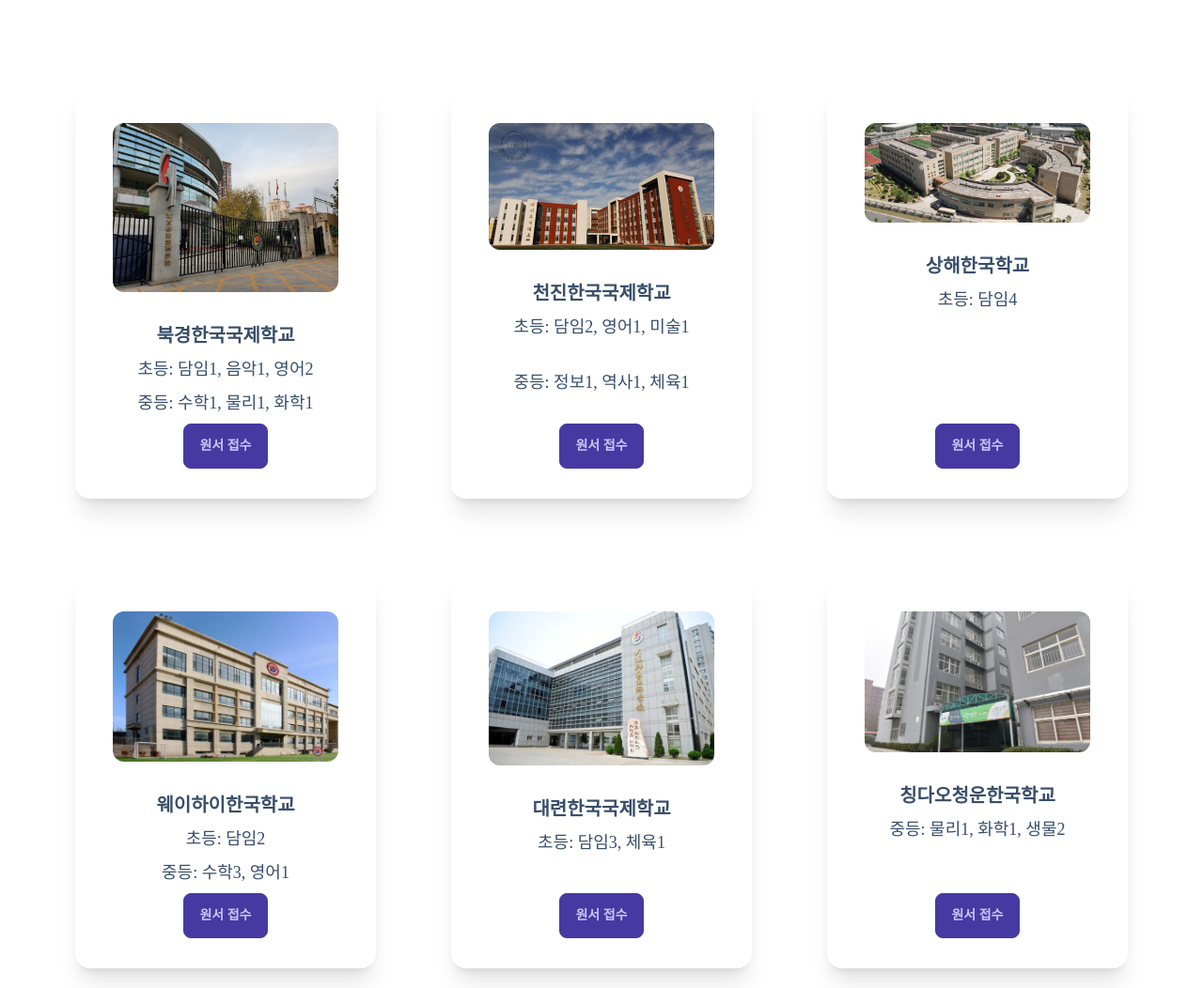
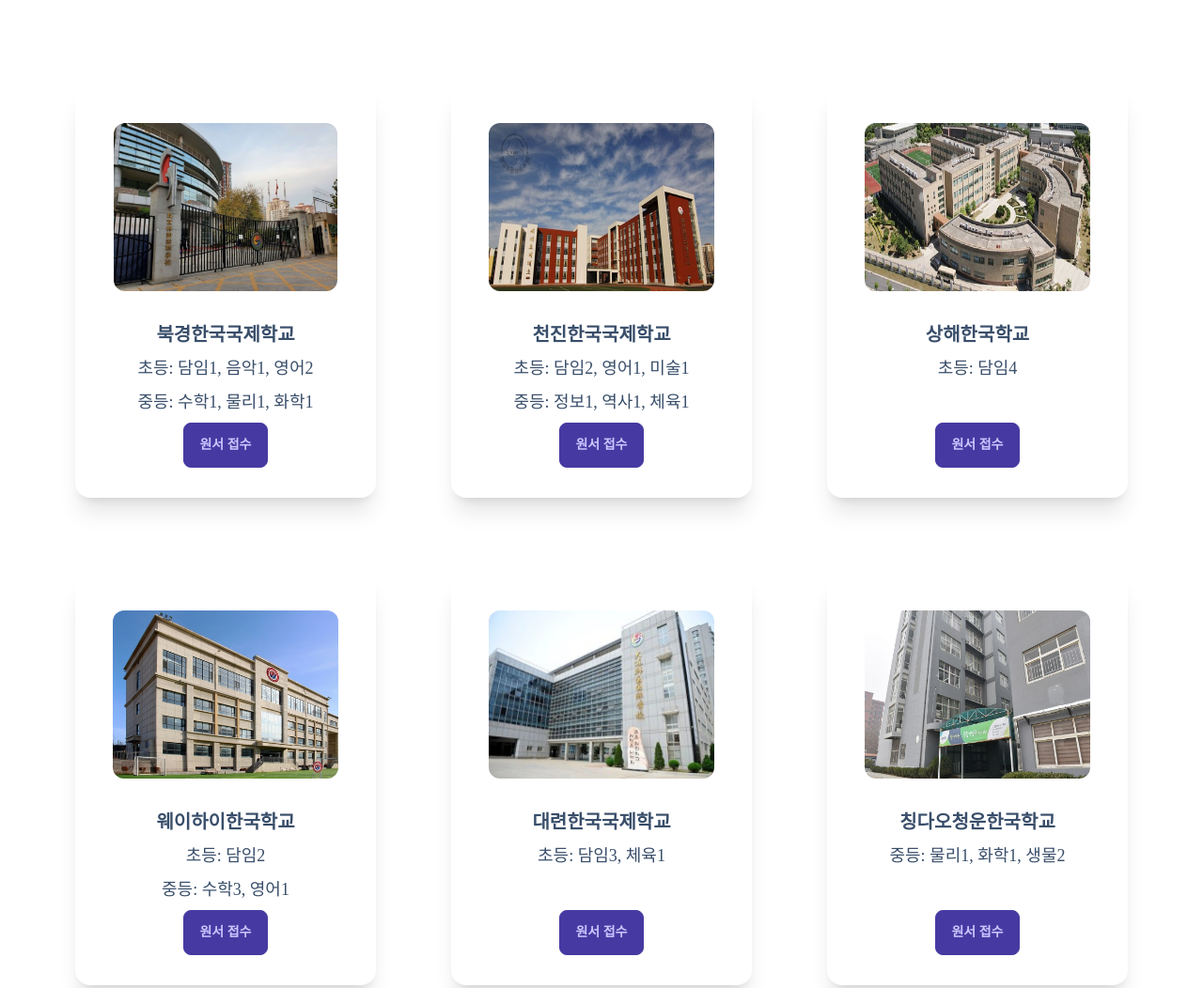
Before and after one commit to brunomarschuck/vuestudy, a plain HTML site: page index.html in a window 1280 px wide. Shown: the part 240-1292 px from the top of the page at 94% size. Drawn offline with nearby package versions, Linux system fonts and the light colour scheme; a web font is replaced by a local one.

Commit message:
img tag now has class named 'card-img-top'
.card-img-top {
  height: 14vw;
  object-fit: fill;
}

```diff
--- a/index.html
+++ b/index.html
@@ -114,7 +114,7 @@
       <!-- 학교 카드 1 -->
       <div class="card w-80 bg-base-100 shadow-xl m-10 hover:drop-shadow-2xl">
         <figure class="px-10 pt-10">
-          <img src="./img/school_1.jpg" alt="school" class="rounded-xl" />
+          <img src="./img/school_1.jpg" alt="school" class="rounded-xl card-img-top" />
         </figure>
         <div class="card-body items-center text-center">
           <h2 class="card-title">북경한국국제학교</h2>
@@ -126,10 +126,12 @@
         </div>
       </div>
 
+
+
       <!-- 학교 카드 2 -->
       <div class="card w-80 bg-base-100 shadow-xl m-10 hover:drop-shadow-2xl">
         <figure class="px-10 pt-10">
-          <img src="./img/school_2.jpg" alt="school" class="rounded-xl" />
+          <img src="./img/school_2.jpg" alt="school" class="rounded-xl card-img-top" />
         </figure>
         <div class="card-body items-center text-center">
           <h2 class="card-title">천진한국국제학교</h2>
@@ -144,7 +146,7 @@
       <!-- 학교 카드 3 -->
       <div class="card w-80 bg-base-100 shadow-xl m-10 hover:drop-shadow-2xl">
         <figure class="px-10 pt-10">
-          <img src="./img/school_3.jpg" alt="school" class="rounded-xl" />
+          <img src="./img/school_3.jpg" alt="school" class="rounded-xl card-img-top" />
         </figure>
         <div class="card-body items-center text-center">
           <h2 class="card-title">상해한국학교</h2>
@@ -158,7 +160,7 @@
       <!-- 학교 카드 4 -->
       <div class="card w-80 bg-base-100 shadow-xl m-10 hover:drop-shadow-2xl">
         <figure class="px-10 pt-10">
-          <img src="./img/school_4.jpg" alt="school" class="rounded-xl" />
+          <img src="./img/school_4.jpg" alt="school" class="rounded-xl card-img-top" />
         </figure>
         <div class="card-body items-center text-center">
           <h2 class="card-title">웨이하이한국학교</h2>
@@ -173,7 +175,7 @@
       <!-- 학교 카드 5 -->
       <div class="card w-80 bg-base-100 shadow-xl m-10 hover:drop-shadow-2xl">
         <figure class="px-10 pt-10">
-          <img src="./img/school_5.jpg" alt="school" class="rounded-xl" />
+          <img src="./img/school_5.jpg" alt="school" class="rounded-xl card-img-top" />
         </figure>
         <div class="card-body items-center text-center">
           <h2 class="card-title">대련한국국제학교</h2>
@@ -187,7 +189,7 @@
       <!-- 학교 카드 6 -->
       <div class="card w-80 bg-base-100 shadow-xl m-10 hover:drop-shadow-2xl">
         <figure class="px-10 pt-10">
-          <img src="./img/school_6.jpg" alt="school" class="rounded-xl" />
+          <img src="./img/school_6.jpg" alt="school" class="rounded-xl card-img-top" />
         </figure>
         <div class="card-body items-center text-center">
           <h2 class="card-title">칭다오청운한국학교</h2>
--- a/style.css
+++ b/style.css
@@ -9,3 +9,8 @@
 body {
   font-family: "KOTRAHOPE";
 }
+
+.card-img-top {
+  height: 14vw;
+  object-fit: fill;
+}
```
